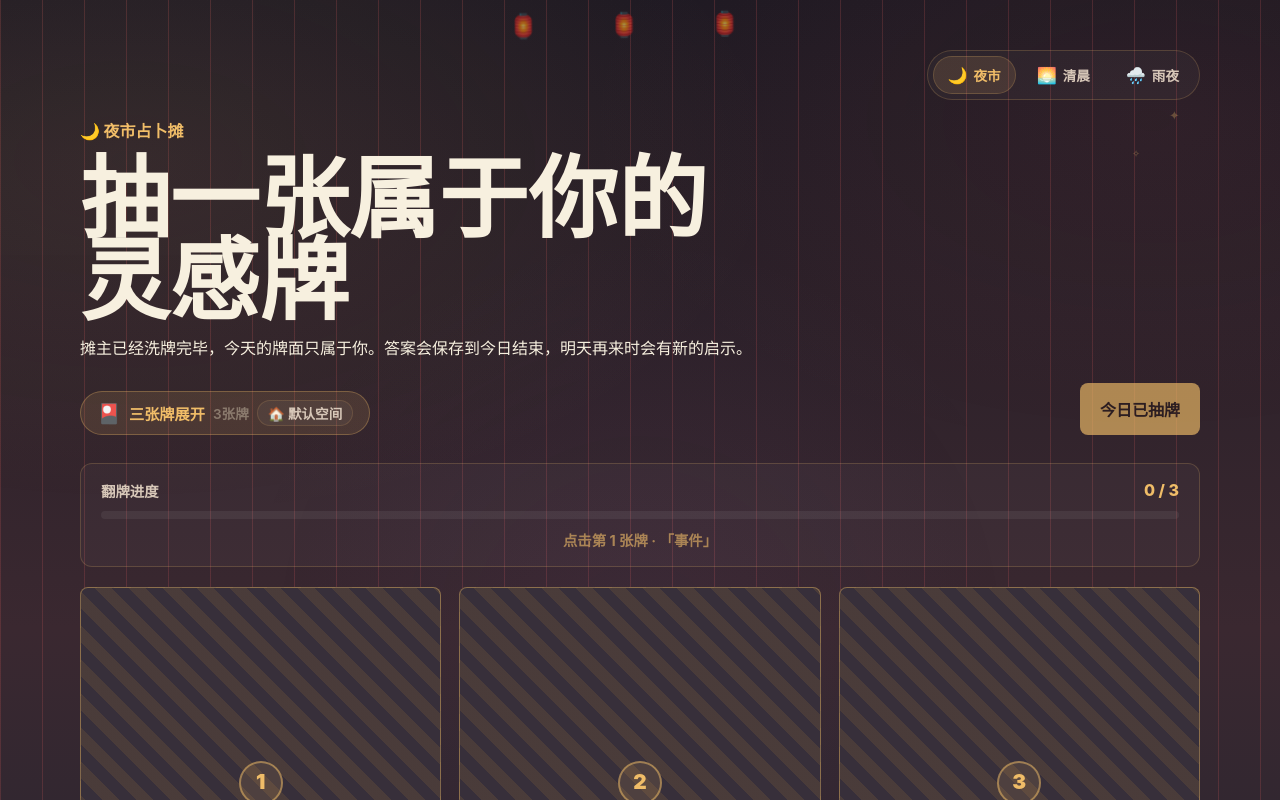
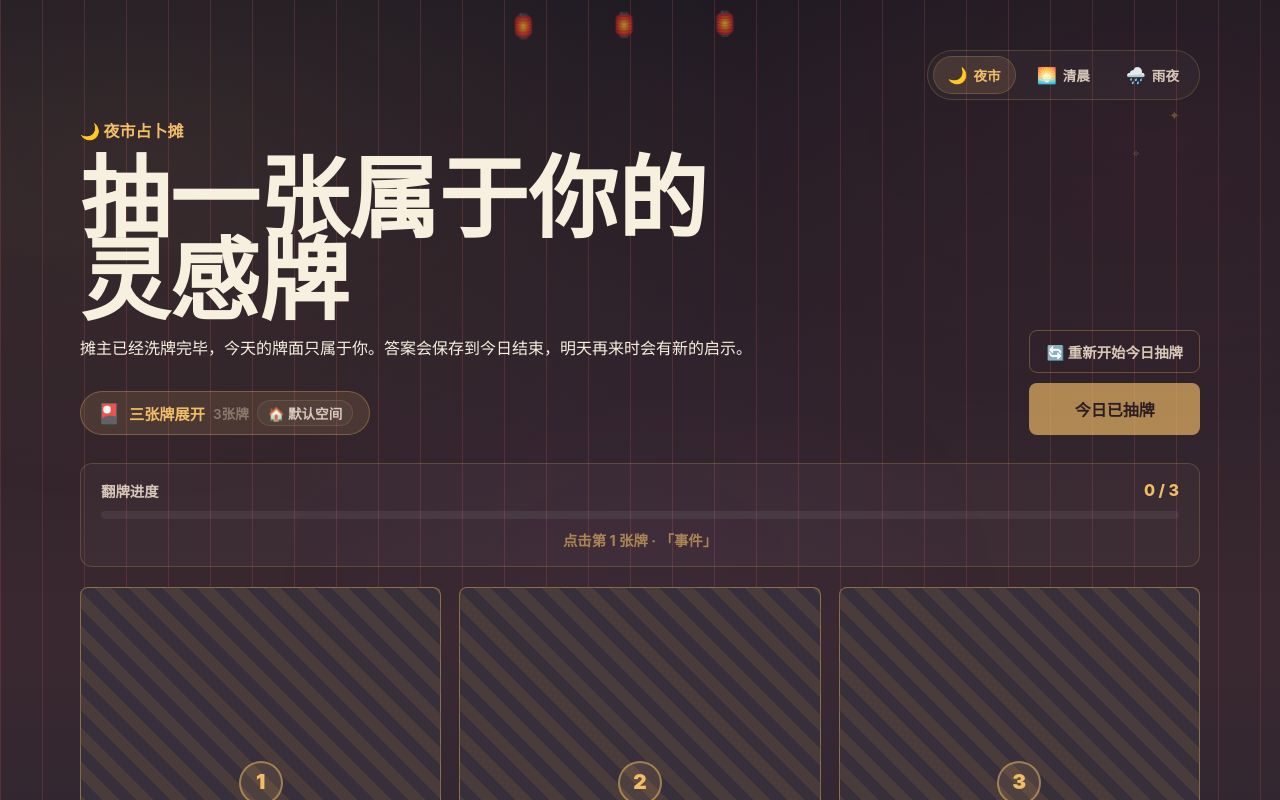
Before and after one commit to aliAjax/hxwl-2-9c00942, a React (Vite) app: page / in a window 1280 px wide. Both pictures are taken after a click on the button "开始抽牌". Shown: the top 800 px of the page. Built offline with nearby package versions, Linux system fonts and the light colour scheme.

Commit message:
.3436396082391580:ff81b5f609fe6622593865a6626bc2e5_6a2a3967979329d284a66808.6a2a3969979329d284a6680a.6a2a3969d58acdcf6d1ba554:Trae CN.T(2026/6/11 12:28:25)

```diff
--- a/src/App.tsx
+++ b/src/App.tsx
@@ -196,6 +196,12 @@
     clearReading();
   }
 
+  function handleRestartReading() {
+    archivedReadingRef.current = null;
+    setReading(null);
+    clearReading();
+  }
+
   function handleAddCard(card: Card) {
     setCustomCards((prev) => addCustomCard(prev, card));
   }
@@ -310,11 +316,13 @@
         spaces={spaces}
         question={question}
         hasReading={!!reading}
+        isReadingComplete={reading ? isReadingComplete(reading, totalCards) : false}
         readingSpaceId={reading?.spaceId}
         onSpreadChange={setSelectedSpreadId}
         onSpaceChange={handleSpaceChange}
         onQuestionChange={setQuestion}
         onStartReading={handleStartReading}
+        onRestartReading={handleRestartReading}
         onManageSpaces={() => setShowSpaceManager(true)}
       />
 
--- a/src/components/ReadingSection.tsx
+++ b/src/components/ReadingSection.tsx
@@ -1,3 +1,4 @@
+import { useState } from "react";
 import { getAllSpreads, getSpreadById } from "../data/spreadStore";
 import { SpaceSelector } from "./SpaceSelector";
 import type { Space } from "../types";
@@ -8,11 +9,13 @@
   spaces: Space[];
   question: string;
   hasReading: boolean;
+  isReadingComplete: boolean;
   readingSpaceId?: string;
   onSpreadChange: (spreadId: string) => void;
   onSpaceChange: (spaceId: string) => void;
   onQuestionChange: (question: string) => void;
   onStartReading: () => void;
+  onRestartReading: () => void;
   onManageSpaces: () => void;
 };
 
@@ -22,11 +25,13 @@
   spaces,
   question,
   hasReading,
+  isReadingComplete,
   readingSpaceId,
   onSpreadChange,
   onSpaceChange,
   onQuestionChange,
   onStartReading,
+  onRestartReading,
   onManageSpaces,
 }: ReadingSectionProps) {
   const spreads = getAllSpreads();
@@ -35,6 +40,20 @@
   const readingSpace = readingSpaceId
     ? spaces.find((s) => s.id === readingSpaceId)
     : undefined;
+  const [showConfirmDialog, setShowConfirmDialog] = useState(false);
+
+  const handleRestartClick = () => {
+    setShowConfirmDialog(true);
+  };
+
+  const handleConfirmRestart = () => {
+    setShowConfirmDialog(false);
+    onRestartReading();
+  };
+
+  const handleCancelRestart = () => {
+    setShowConfirmDialog(false);
+  };
 
   return (
     <section className="counter">
@@ -101,10 +120,57 @@
             <span>共{positionCount}张牌</span>
           </div>
         )}
-        <button onClick={onStartReading} disabled={hasReading} className="draw-button">
-          {hasReading ? "今日已抽牌" : "开始抽牌"}
-        </button>
+        {hasReading ? (
+          <div className="reading-actions">
+            <button onClick={handleRestartClick} className="restart-button">
+              🔄 重新开始今日抽牌
+            </button>
+            <button disabled className="draw-button">
+              今日已抽牌
+            </button>
+          </div>
+        ) : (
+          <button onClick={onStartReading} className="draw-button">
+            开始抽牌
+          </button>
+        )}
       </div>
+
+      {showConfirmDialog && (
+        <div className="modal-overlay" onClick={handleCancelRestart}>
+          <div
+            className="modal-content confirm-modal"
+            onClick={(e) => e.stopPropagation()}
+          >
+            <div className="modal-header">
+              <h2>重新抽牌</h2>
+              <button className="modal-close" onClick={handleCancelRestart}>
+                ×
+              </button>
+            </div>
+            <div className="confirm-modal-body">
+              <p>确定要重新开始今日抽牌吗？</p>
+              {isReadingComplete ? (
+                <p className="confirm-hint">
+                  已完成的牌面已保存到历史记录中，重新抽牌不会删除历史记录。
+                </p>
+              ) : (
+                <p className="confirm-hint">
+                  当前未完成的牌面将被清除。
+                </p>
+              )}
+            </div>
+            <div className="confirm-modal-actions">
+              <button className="cancel-button" onClick={handleCancelRestart}>
+                取消
+              </button>
+              <button className="confirm-button danger" onClick={handleConfirmRestart}>
+                确认重新抽牌
+              </button>
+            </div>
+          </div>
+        </div>
+      )}
     </section>
   );
 }
--- a/src/styles.css
+++ b/src/styles.css
@@ -41,6 +41,7 @@
   --danger-text: #f0a0a0;
   --danger-border: rgba(224, 93, 93, 0.4);
   --danger-strong: rgba(224, 93, 93, 0.4);
+  --danger-bg: #d9534f;
 
   --info: rgba(107, 163, 184, 0.3);
   --info-hover: rgba(107, 163, 184, 0.5);
@@ -101,6 +102,7 @@
   --danger-text: #c85248;
   --danger-border: rgba(200, 82, 72, 0.35);
   --danger-strong: rgba(200, 82, 72, 0.35);
+  --danger-bg: #c85248;
 
   --info: rgba(83, 143, 166, 0.22);
   --info-hover: rgba(83, 143, 166, 0.38);
@@ -161,6 +163,7 @@
   --danger-text: #e098a0;
   --danger-border: rgba(200, 100, 110, 0.4);
   --danger-strong: rgba(200, 100, 110, 0.4);
+  --danger-bg: #c8646e;
 
   --info: rgba(120, 180, 160, 0.25);
   --info-hover: rgba(120, 180, 160, 0.42);
@@ -465,6 +468,30 @@
   opacity: 0.66;
 }
 
+.reading-actions {
+  display: flex;
+  flex-direction: column;
+  gap: 10px;
+}
+
+.restart-button {
+  border: 1px solid var(--border-medium);
+  border-radius: 8px;
+  padding: 10px 16px;
+  background: transparent;
+  color: var(--text-secondary);
+  font-weight: 700;
+  font-size: 0.9rem;
+  cursor: pointer;
+  transition: all 0.25s ease;
+}
+
+.restart-button:hover {
+  background: var(--surface-light);
+  color: var(--text-primary);
+  border-color: var(--border-color);
+}
+
 .reveal-progress {
   max-width: 1120px;
   margin: 0 auto 20px;
@@ -970,6 +997,59 @@
 
 .modal-close:hover {
   color: var(--text-primary);
+}
+
+.confirm-modal {
+  max-width: 440px;
+}
+
+.confirm-modal-body {
+  padding: 24px;
+}
+
+.confirm-modal-body p {
+  margin: 0 0 12px;
+  color: var(--text-primary);
+  font-size: 1rem;
+  line-height: 1.6;
+  transition: color 0.35s ease;
+}
+
+.confirm-hint {
+  color: var(--text-secondary) !important;
+  font-size: 0.9rem !important;
+  margin-bottom: 0 !important;
+}
+
+.confirm-modal-actions {
+  display: flex;
+  gap: 12px;
+  justify-content: flex-end;
+  padding: 0 24px 24px;
+}
+
+.confirm-button {
+  padding: 10px 24px;
+  border-radius: 8px;
+  font-weight: 800;
+  cursor: pointer;
+  border: 0;
+  transition: all 0.25s ease;
+  background: var(--button-bg);
+  color: var(--button-text);
+}
+
+.confirm-button:hover {
+  filter: brightness(1.08);
+}
+
+.confirm-button.danger {
+  background: var(--danger-bg);
+  color: #fff;
+}
+
+.confirm-button.danger:hover {
+  filter: brightness(1.1);
 }
 
 .deck-actions {
```
